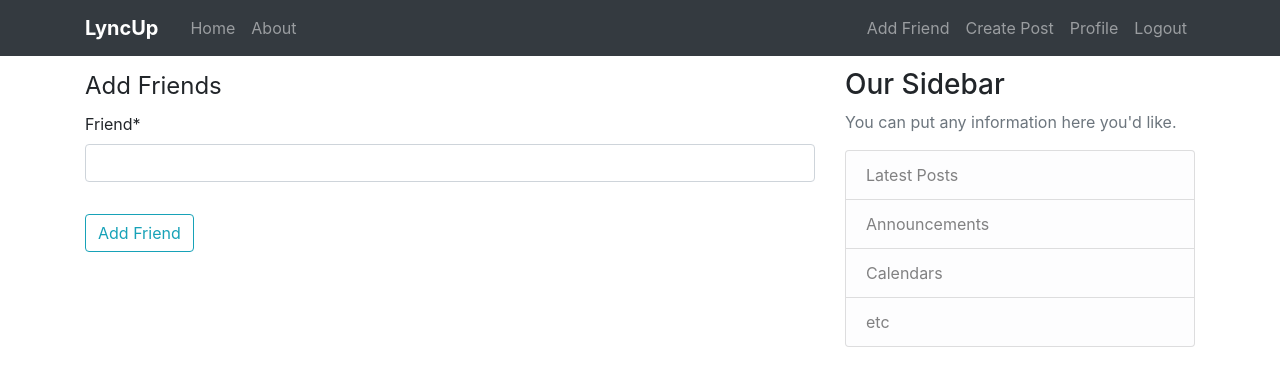
After one commit to CSC307-W2020-Team6/307-Sec01-Team6, a Django app: page /addfriend/ in a window 1280 px wide. The commit adds this page. Shown: the top 386 px of the page. Run offline with Django 3.2, Linux system fonts and the light colour scheme; the visitor is signed in with stand-in values (Sample User, id 1); some libraries are stand-ins or nearby versions.

Commit message:
says friend added but does not save

```diff
--- a/CSC307_LyncUp/settings.py
+++ b/CSC307_LyncUp/settings.py
@@ -41,6 +41,7 @@ INSTALLED_APPS = [
     'django.contrib.staticfiles',
     'crispy_forms',
     'friendship',
+    'django_password_strength',
     # 'django.contrib.sites',
     # 'LyncUp.apps.LyncupConfig',
     # 'users',
--- a/CSC307_LyncUp/urls.py
+++ b/CSC307_LyncUp/urls.py
@@ -25,6 +25,7 @@ urlpatterns = [
     path('admin/', admin.site.urls),
     path('register/', user_views.register, name='register'),
     path('profile/', user_views.profile, name='profile'),
+    path('addfriend/', user_views.add_friends, name='addfriend'),
     path('login/', auth_views.LoginView.as_view(template_name='users/login.html'), name='login'),
     path('logout/', auth_views.LogoutView.as_view(template_name='users/logout.html'), name='logout'),
     path('', include('LyncUp.urls')),
--- a/LyncUp/templates/LyncUp/base.html
+++ b/LyncUp/templates/LyncUp/base.html
@@ -37,6 +37,7 @@
         <!-- Navbar Right Side -->
         <div class="navbar-nav">
             {% if user.is_authenticated %}
+                <a class="nav-item nav-link" href="{%  url 'addfriend' %}">Add Friend</a>
                 <a class="nav-item nav-link" href="{% url 'post-create' %}">Create Post</a>
                 <a class="nav-item nav-link" href={% url 'profile' %}>Profile</a>
                 <a class="nav-item nav-link" href={% url 'logout' %}>Logout</a>
--- a/LyncUp/urls.py
+++ b/LyncUp/urls.py
@@ -11,4 +11,5 @@ urlpatterns = [
     path('post/<int:pk>/delete/', PostDeleteView.as_view(), name='post-delete'),
     path('post/new/', PostCreateView.as_view(), name='post-create'),
     path('about/', views.about, name='LyncUp-about'),
+
 ]
--- a/users/admin.py
+++ b/users/admin.py
@@ -1,4 +1,5 @@
 from django.contrib import admin
-from .models import Profile
+from .models import Profile, Friend
 
 admin.site.register(Profile)
+admin.site.register(Friend)
--- a/users/forms.py
+++ b/users/forms.py
@@ -1,14 +1,24 @@
 from django import forms
 from django.contrib.auth.models import User
 from django.contrib.auth.forms import UserCreationForm
-from .models import Profile
+from django_password_strength.widgets import PasswordStrengthInput, PasswordConfirmationInput
+from crispy_forms.helper import FormHelper
+from .models import Profile, Friend
 
 
 class UserRegisterForm(UserCreationForm):
+    #helper = FormHelper()
+
     email = forms.EmailField
+    username = forms.CharField()
+    password1 = forms.CharField(widget=PasswordStrengthInput())
+    password2 = forms.CharField(widget=PasswordConfirmationInput())
+
 
     class Meta:
         model = User
+
+
         fields = ['username', 'email', 'password1', 'password2']
 
 
@@ -24,3 +34,12 @@ class ProfileUpdateForm(forms.ModelForm):
     class Meta:
         model = Profile
         fields = ['image']
+
+## From here
+class AddFriendForm(forms.ModelForm):
+
+    friend = forms.CharField()
+
+    class Meta:
+        model = Friend
+        fields = ['friend']
--- a/users/models.py
+++ b/users/models.py
@@ -6,6 +6,10 @@ from PIL import Image
 class Profile(models.Model):
     user = models.OneToOneField(User, on_delete=models.CASCADE)
     image = models.ImageField(default = 'default.jpg', upload_to='profile_pics')
+    ##
+    friends = models.ManyToManyField('self', through='Relationship',
+                                     symmetrical=False,
+                                     related_name='related_to')
 
     def __str__(self):
         return f'{self.user.username} Profile'
@@ -17,3 +21,34 @@ class Profile(models.Model):
             output_size = (300, 300)
             img.thumbnail(output_size)
             img.save(self.image.path)
+
+## From here
+class Relationship(models.Model):
+    from_person = models.ForeignKey(Profile, related_name="from_people",
+                                    on_delete=models.CASCADE)
+    to_person = models.ForeignKey(Profile, related_name = 'to_people',
+                                  on_delete=models.CASCADE)
+
+class Friend(models.Model):
+    users = models.ManyToManyField(User)
+    current_users = models.ForeignKey(User, related_name="owner", null = True, on_delete=models.CASCADE)
+
+    @classmethod
+    def make_friend(cls, current_user, new_friend):
+        friend, created = cls.objects.get_or_create(
+            current_user=current_user
+        )
+        friend.users.add(new_friend)
+
+    @classmethod
+    def remove_friend(cls, current_user, new_friend):
+        friend, created = cls.objects.get_or_create(
+            current_user=current_user
+        )
+        friend.users.remove(new_friend)
+
+    def save(self):
+        super().save()
+
+    def __str__(self):
+        return str(self.current_user)
--- /dev/null
+++ b/users/templates/users/addFriends.html
@@ -0,0 +1,16 @@
+{% extends "LyncUp/base.html" %}
+{% load crispy_forms_tags %}
+{% block content %}
+
+    <form method="POST" enctype = "multipart/form-data">
+            {% csrf_token %}
+            <fieldset class = "form-group">
+                <legend class "border-bottom mb-4"> Add Friends </legend>
+                {{ f_form|crispy }}
+            </fieldset>
+            <div class="form-group">
+                <button class="btn btn-outline-info" type="submit">Add Friend</button>
+            </div>
+        </form>
+
+{% endblock content %}
--- a/users/views.py
+++ b/users/views.py
@@ -1,9 +1,14 @@
-from django.shortcuts import render, redirect
+from django.shortcuts import render, redirect, get_object_or_404
 from django.contrib.auth.decorators import login_required
 from django.contrib import messages
-from .forms import UserRegisterForm, UserUpdateForm, ProfileUpdateForm
+from django.contrib.auth.models import UserManager, BaseUserManager
 from django.contrib.auth.models import User
-from friendship.models import Friend, Follow, Block
+from django.db import models
+from .forms import UserRegisterForm, UserUpdateForm, ProfileUpdateForm, AddFriendForm
+from django.contrib.auth.models import User
+from friendship.models import Friend
+from .models import Profile, Relationship
+
 
 def register(request):
     if request.method == 'POST':
@@ -40,3 +45,46 @@ def profile(request):
         'p_form': p_form
     }
     return render(request, 'users/profile.html', context)
+
+## From Here
+@login_required
+def add_friends(request):
+    # objects = UserManager()
+    if request.method == "POST":
+        f_form = AddFriendForm(request.POST, instance=request.user) #instance=request.user
+        if f_form.is_valid():
+            f_form.save()
+
+            messages.success(request, f'Friend Added!')
+            return redirect('profile')
+    else:
+        f_form = AddFriendForm(instance=request.user)
+
+    context = {
+        'f_form':f_form
+    }
+    # f_form = AddFriendForm(request.POST, instance=request.user)
+    # username = f_form
+    # if request.user.is_authenticated == True:
+    #     user = Profile.objects.get_by_natural_key(username)
+    #     Relationship.objects.get_or_create(
+    #         from_person=request.user,
+    #         to_person=user)
+    #     # return HttpResponseRedirect('/profile/')
+    # context = {
+    #     'f_form':f_form
+    # }
+
+    return render(request, 'users/addFriends.html', context)
+    # n_f = get_object_or_404(User, username=username)
+    # owner = request.user.userprofile
+    # new_friend = User.objects.get(user=n_f)
+    #
+    # if verb == "add":
+    #     new_friend.followers.add(owner)
+    #     Friend.make_friend(owner, new_friend)
+    # else:
+    #     new_friend.followers.remove(owner)
+    #     Friend.remove_friend(owner, new_friend)
+    #
+    # return redirect(new_friend.get_absolute_url())
```
Also changed, not shown: LyncUp/static/css/blog.css (+112 -0 lines), users/templates/users/password.js (added, +9 -0 lines), users/templates/users/register.html (+22 -1 lines), users/migrations/0002_friend.py (added), users/migrations/0003_auto_20200308_0014.py (added), 1 other file.
